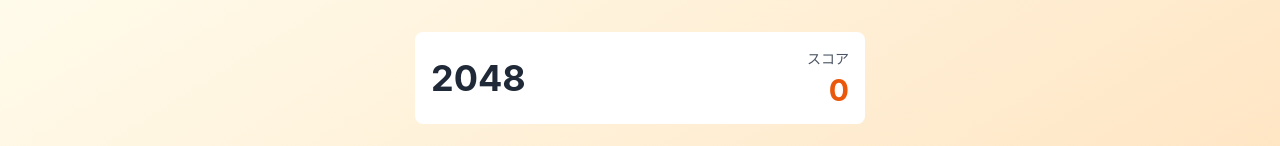
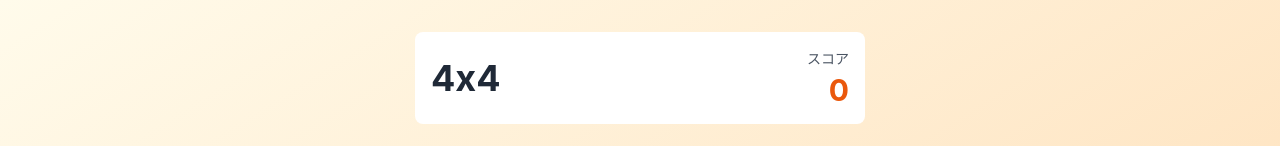
Before and after one commit to ishi720/2048puzzle, a React (Vite) app: page / in a window 1280 px wide. Shown: the top 146 px of the page. Built offline with nearby package versions, Linux system fonts and the light colour scheme.

Commit message:
タイトルを4x4に変更

```diff
--- a/src/App.jsx
+++ b/src/App.jsx
@@ -452,7 +452,7 @@ const Game2048 = () => {
             fontSize: '36px',
             fontWeight: 'bold',
             color: '#1f2937'
-          }}>2048</h1>
+          }}>4x4</h1>
 
           <div style={{ textAlign: 'right' }}>
             <div style={{
```
